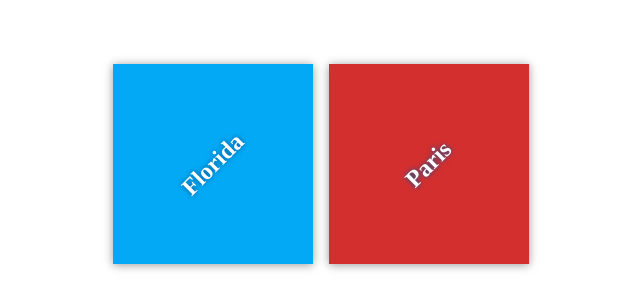
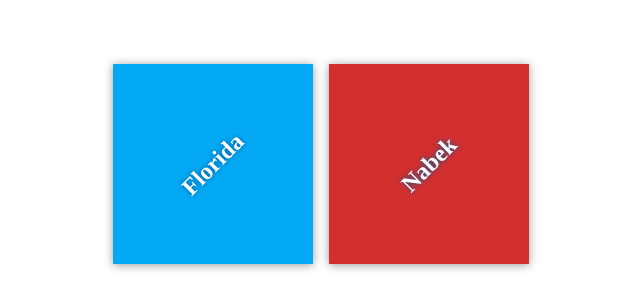
Before and after one commit to Qasem83/my-travel-plans, a plain HTML site: page index.html in a window 1280 px wide. Shown: the part 236-544 px from the top of the page, 319-959 px from the left. Drawn offline with Linux system fonts and the light colour scheme; files that its build step writes are made by us from their sources.

Commit message:
change to "Nabek"

```diff
--- a/index.html
+++ b/index.html
@@ -15,7 +15,7 @@
 </div>
 
 <div class="destination" id="paris">
-<h2>Paris</h2>
+<h2>Nabek</h2>
 </div>
 </div>
 </div>
```
